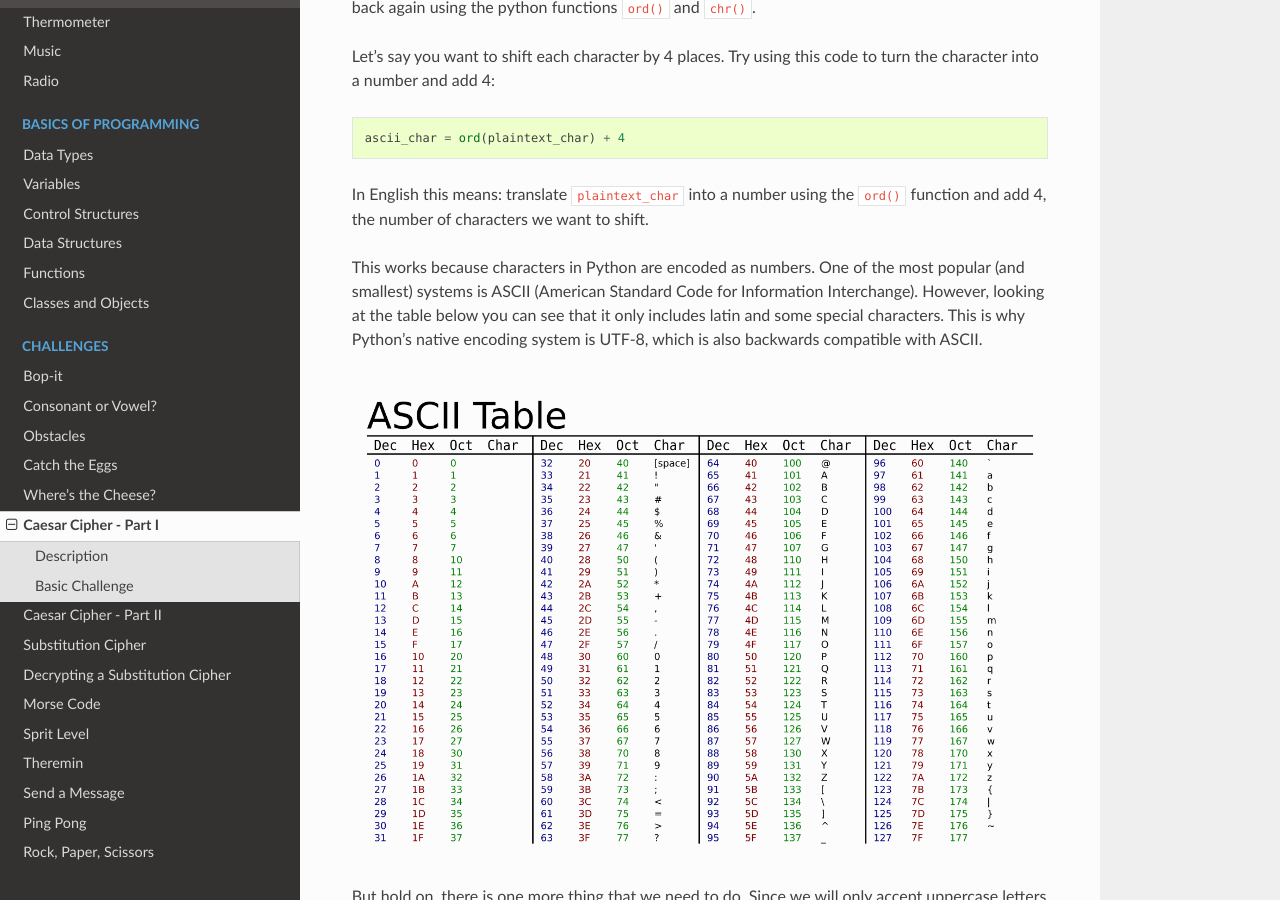
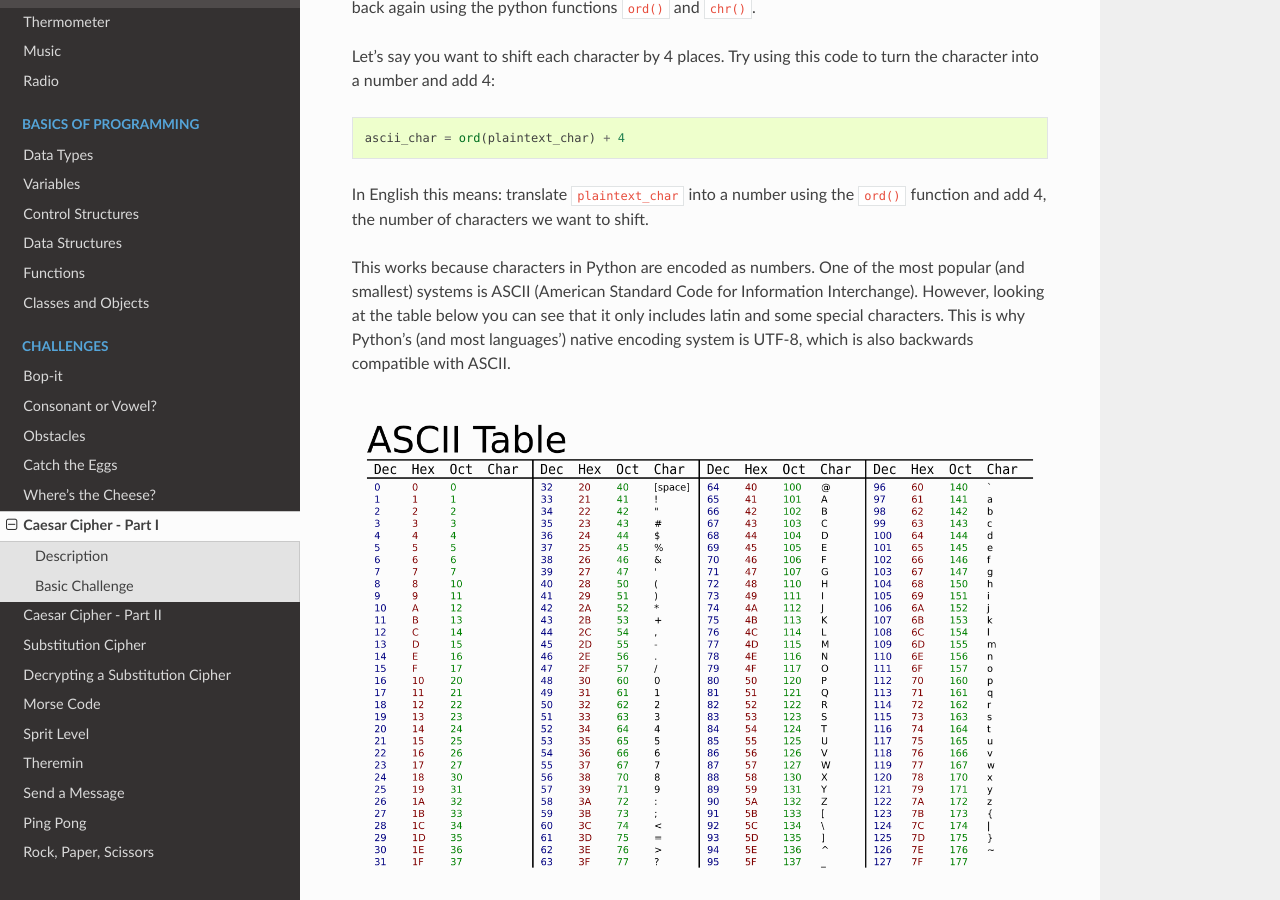
Before and after one commit to rharbird/microbit-challenges, a Sphinx documentation site: the page built from docs/source/challenges/crypto/caesar.rst, in a window 1280 px wide and 900 px high, scrolled down 715 px. Built offline with Sphinx 7.4.7 and the Read the Docs theme 2.0.0, drawn with Linux system fonts in a browser that asks for light colours; pages that are not in the unit, such as notebooks, are missing from menus.

Commit message:
Modify example

```diff
--- a/docs/source/challenges/crypto/caesar.rst
+++ b/docs/source/challenges/crypto/caesar.rst
@@ -33,7 +33,7 @@ number and  add 4::
 In English this means: translate ``plaintext_char`` into a number using the ``ord()`` function and add 4, the number of characters we want to shift.
 
 This works because characters in Python are encoded as numbers. One of the most popular (and smallest) systems is ASCII (American Standard Code for Information
-Interchange). However, looking at the table below you can see that it only includes latin and some special characters. This is why Python's native encoding system is
+Interchange). However, looking at the table below you can see that it only includes latin and some special characters. This is why Python's (and most languages') native encoding system is
 UTF-8, which is also backwards compatible with ASCII.
 
 .. figure:: assets/ascii_table.png
@@ -58,7 +58,7 @@ Collect points for these stages:
 .. tabularcolumns:: |p{14cm}|R|
 
 +---------------------------------------------------------+------------+
-| **Tasks** 		                                  | **Points** |
+| **Tasks** 		                                      | **Points** |
 +=========================================================+============+
 | Display a welcome messge.                               | 	 1     |
 +---------------------------------------------------------+------------+
```
